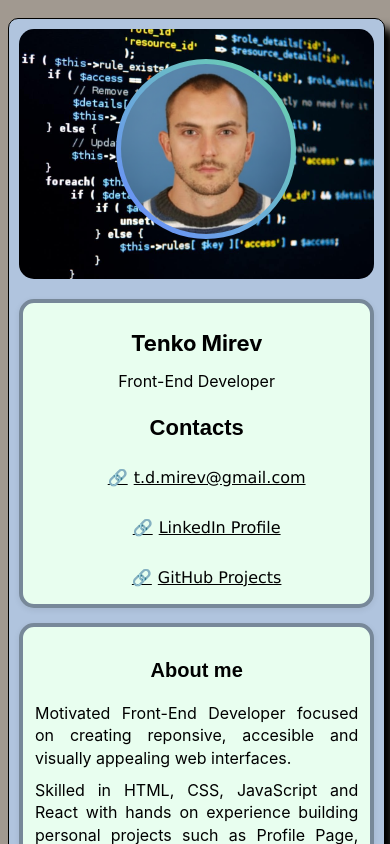
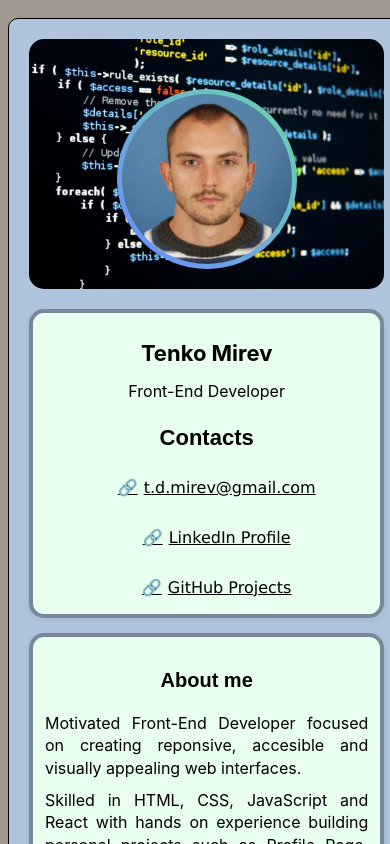
Before and after one commit to TMirev/profile-project, a React (Vite) app: page / in a window 390 px wide. Shown: the top 844 px of the page. Built offline with nearby package versions, Linux system fonts and the light colour scheme.

Commit message:
Final changes overall design

```diff
--- a/src/App.css
+++ b/src/App.css
@@ -21,6 +21,7 @@
     display: flex;
     justify-content: center;
     align-items: flex;
+    margin-left: 0;
 }
 
 .contact-links a {
--- a/src/index.css
+++ b/src/index.css
@@ -4,7 +4,7 @@
   box-shadow: 10px 10px 10px;
   justify-content: center;
   font-size: large;
-  padding: 10px;
+  padding: 20px;
   max-width: 900px;
   width: 95%;
   margin: 0 auto;
@@ -21,11 +21,11 @@
 
 
 .card .card-image {
+  margin-top: 0px;
   height: 170px;
   width: 170px;
-  border-radius: 5%;
+  border-radius: 50%;
   margin-top: 30px;
-  margin-left: 5%;
   padding: 5px;
   border-radius: 50%;
   background: linear-gradient(45deg, #6aa9ff, #6a8aff, #6aff7b);
@@ -49,6 +49,9 @@
 
 @media (max-width: 768px) {
   .image-wrapper {
+    justify-content: center;
+    align-items: center;
+    display: flex;
     height: 150px;
     background-size: contain;
     background-position: top;
```
Also changed, not shown: 1 other file (tests, documents, lock files or other folders).
